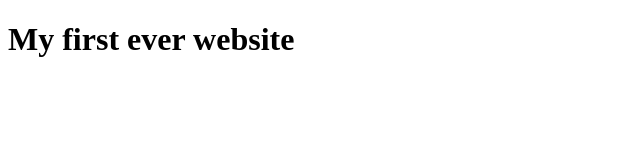
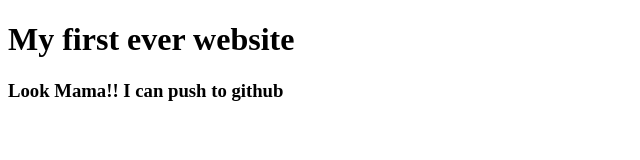
Before and after one commit to tusharkhan8920/my-first-website, a plain HTML site: page index.html in a window 1280 px wide. Shown: the whole page, without its empty margins (0-640 px from the left). Drawn offline with Linux system fonts and the light colour scheme.

Commit message:
learnd github

```diff
--- a/index.html
+++ b/index.html
@@ -7,5 +7,6 @@
 </head>
 <body>
     <h1> My first ever website</h1>
+    <h3>Look Mama!! I can push to github</h3>
 </body>
 </html>
```
